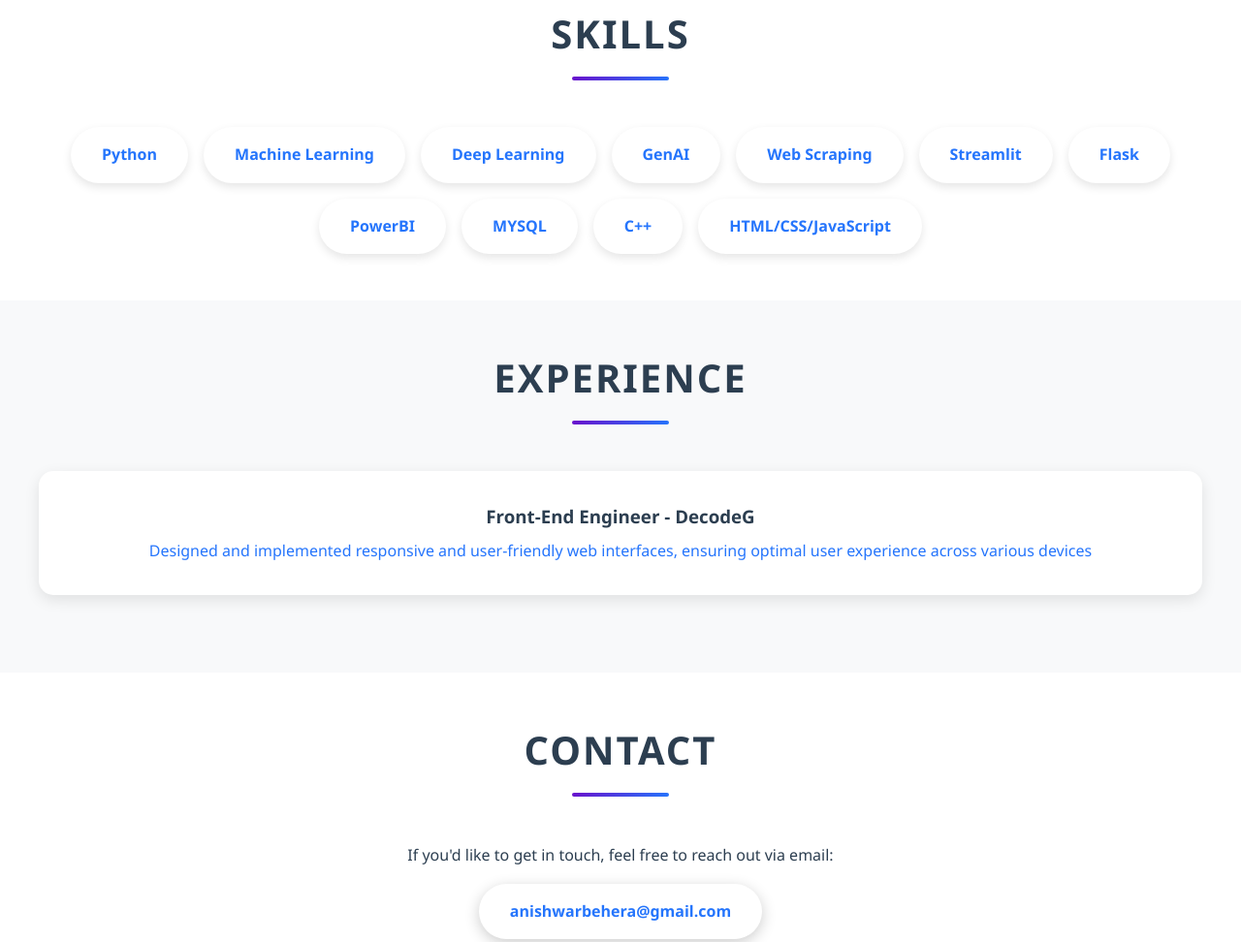
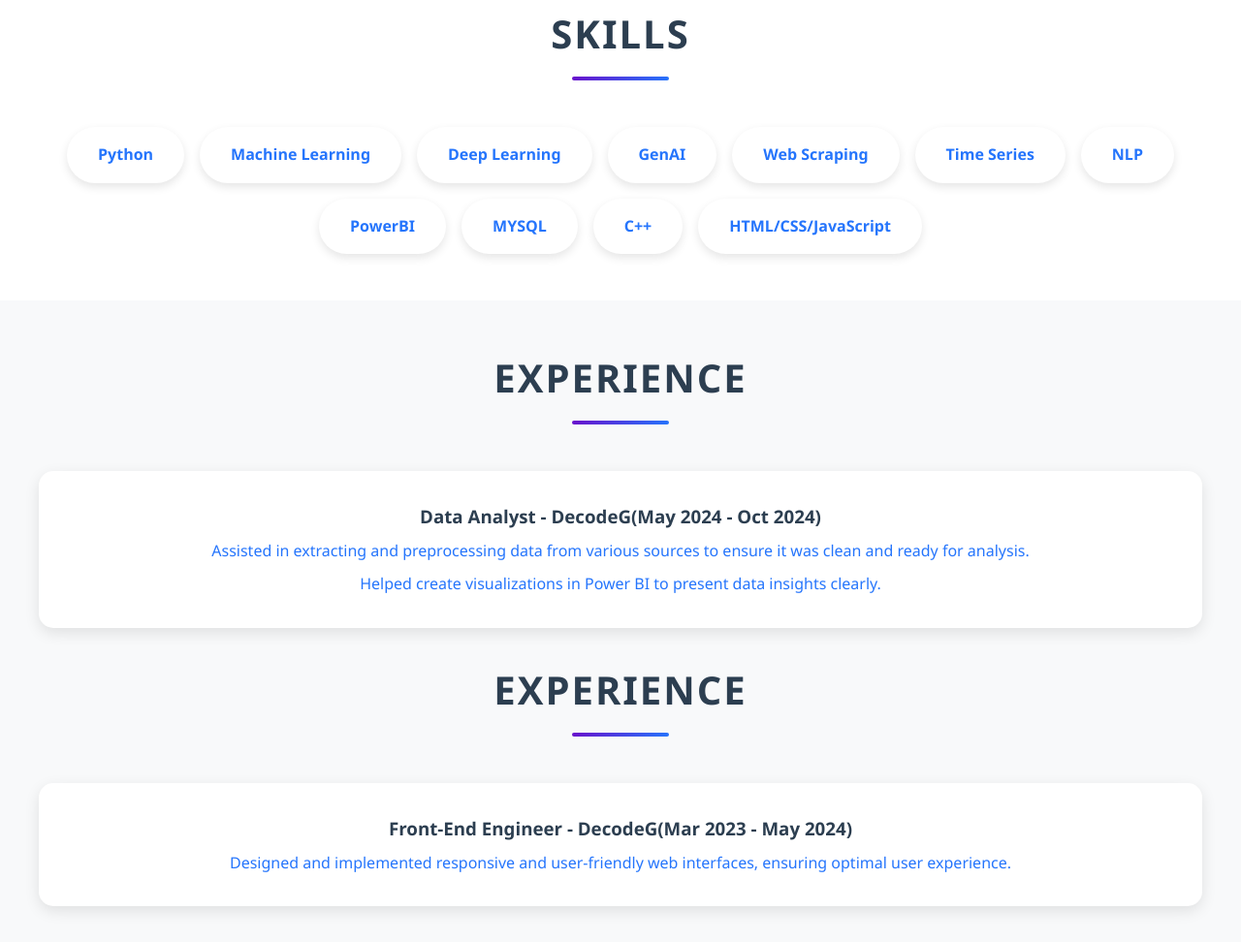
Before and after one commit to AnishwarBehera/portfolio, a plain HTML site: page index.html in a window 1280 px wide. Shown: the part 2077-3049 px from the top of the page at 97% size. Drawn offline with Linux system fonts and the light colour scheme.

Commit message:
Updated code and description

```diff
--- a/index.html
+++ b/index.html
@@ -3,7 +3,9 @@
 <head>
     <meta charset="UTF-8">
     <meta name="viewport" content="width=device-width, initial-scale=1.0">
-    <title>Portfolio - Your Name</title>
+    <link rel="icon" type="image/svg+xml" href="favicon.svg">
+    <link rel="icon" type="image/png" href="favicon.png">
+    <title>Portfolio</title>
     <link rel="stylesheet" href="https://cdnjs.cloudflare.com/ajax/libs/font-awesome/6.0.0-beta3/css/all.min.css">
 
     <style>
@@ -376,17 +378,17 @@
                     </div>
                 </div>
                 <div class="project">
+                    <h3>Tumor Detection</h3>
+                    <p>A CNN model aimed at detecting kidney tumors from CT scan images</p>
+                    <div class="project-links" style="margin-top: 1rem;">
+                        <a href="http://149.102.156.167:8080/" target="_blank" class="btn">View Project</a>
+                    </div>
+                </div>
+                <div class="project">
                     <h3>Tsunami Forecasting</h3>
                     <p>A machine learning model predicting the likelihood of tsunamis post-earthquake.</p>
                     <div class="project-links" style="margin-top: 1rem;">
                         <a href="http://149.102.156.167:7000/" target="_blank" class="btn">View Project</a>
-                    </div>
-                </div>
-                <div class="project">
-                    <h3>Tumor Detection</h3>
-                    <p>A CNN model aimed at detecting kidney tumors from CT scan images</p>
-                    <div class="project-links" style="margin-top: 1rem;">
-                        <a href="http://149.102.156.167:8080/" target="_blank" class="btn">View Project</a>
                     </div>
                 </div>
                 <div class="project">
@@ -406,7 +408,7 @@
                 </div>
                 <div class="project">
                     <h3>Scheduling Techniques in Cloud Computing Environment</h3>
-                    <p>A Study on Different Types of Techniques and Benefits of Scheduling Tasks in the Cloud for Optimal Performance</p>
+                    <p>A study on different types of techniques and benefits of scheduling tasks in the cloud for optimal performance</p>
                     <div class="project-links" style="margin-top: 1rem;">
                         <a href="Paper.pdf" target="_blank" class="btn">View Paper</a>
                     </div>
@@ -425,8 +427,8 @@
                 <li>Deep Learning</li>
                 <li>GenAI</li>
                 <li>Web Scraping</li>
-                <li>Streamlit</li>
-                <li>Flask</li>
+                <li>Time Series</li>
+                <li>NLP</li>
                 <li>PowerBI</li>
                 <li>MYSQL</li>
                 <li>C++</li>
@@ -434,13 +436,20 @@
             </ul>
         </div>
     </section>
-
     <section id="experience">
         <div class="container">
             <h2>Experience</h2>
             <div class="experience-item">
-                <h3>Front-End Engineer - DecodeG</h3>
-                <p>Designed and implemented responsive and user-friendly web interfaces, ensuring optimal user experience across various devices</p>
+                <h3>Data Analyst - DecodeG(May 2024 - Oct 2024)</h3>
+                <p>Assisted in extracting and preprocessing data from various sources to ensure it was clean and ready for analysis.</p>
+                <p>Helped create visualizations in Power BI to present data insights clearly.</p>
+            </div>
+        </div>
+        <div class="container">
+            <h2>Experience</h2>
+            <div class="experience-item">
+                <h3>Front-End Engineer - DecodeG(Mar 2023 - May 2024)</h3>
+                <p>Designed and implemented responsive and user-friendly web interfaces, ensuring optimal user experience.</p>
             </div>
         </div>
     </section>
```
Also changed, not shown: favicon.svg (added), 1 other file.
